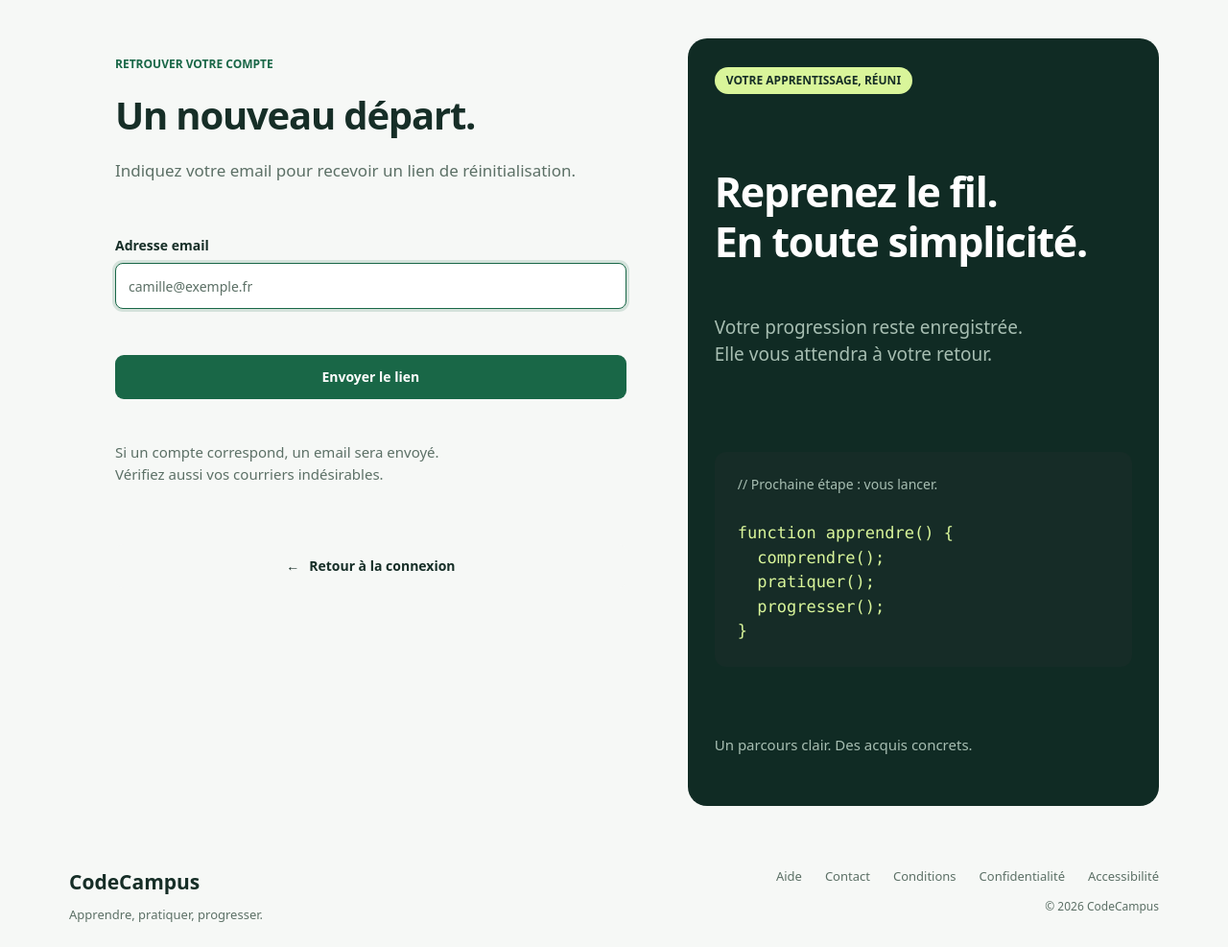
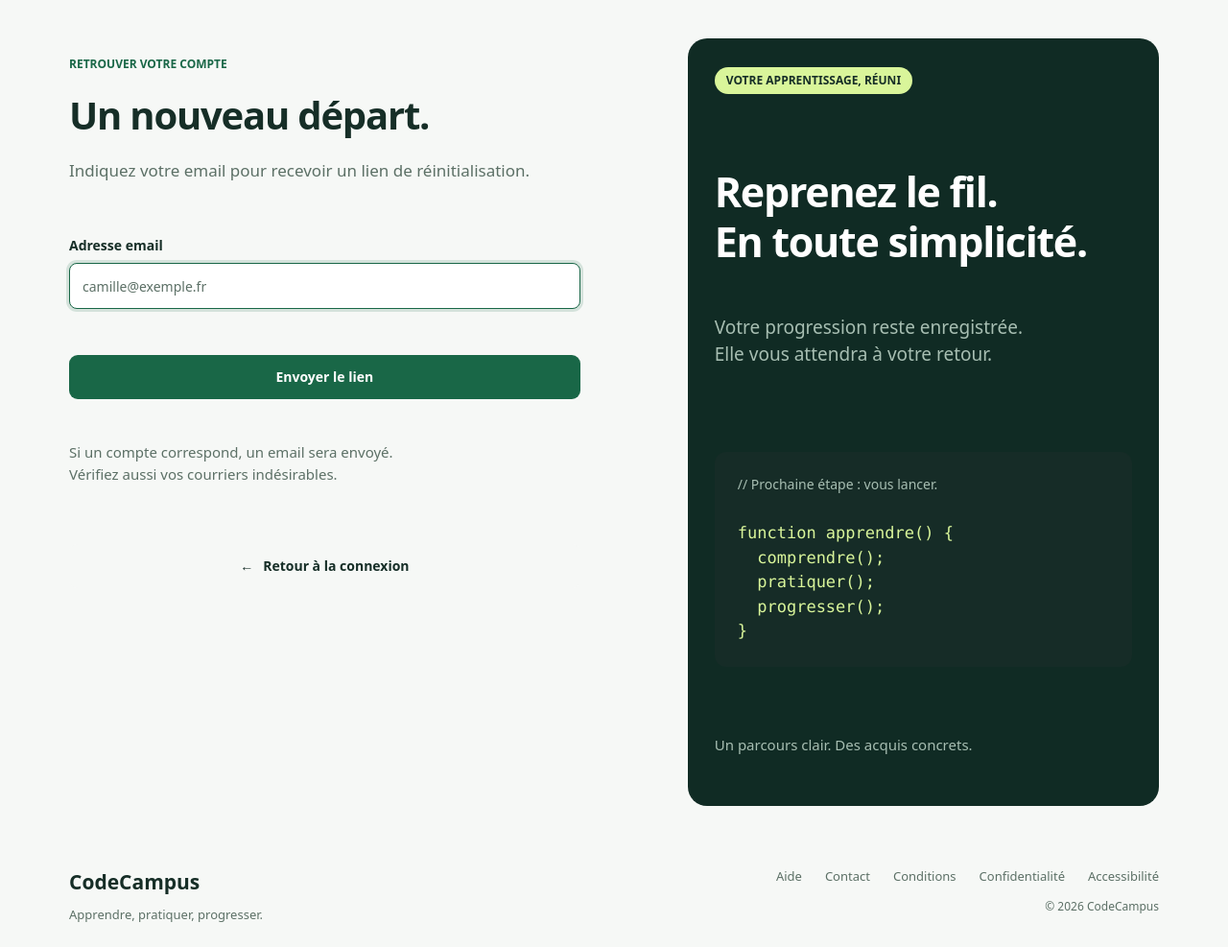
Before and after one commit to lucaszebre/ANNUALPROJECT-IWJ3, a Laravel app: page /forgot-password in a window 1280 px wide. Shown: the part 89-1076 px from the top of the page at 96% size. Run offline with Laravel 12, Linux system fonts and the light colour scheme; style sheets or scripts are compiled from the project's sources; parts of the project's set-up code (start-up, migrations or seed data) failed here and were passed over; some libraries are stand-ins or nearby versions.

Commit message:
fix(ui): align the sign-in form with the logo
The form column had a 48 px left margin on desktop and was centred below 1280 px, so it did not start on the same edge as the header brand.

```diff
--- a/resources/views/components/auth/page.blade.php
+++ b/resources/views/components/auth/page.blade.php
@@ -13,7 +13,7 @@
 
 <x-layouts.app :title="$title">
     <div class="page-x grid gap-16 py-10 xl:grid-cols-[616fr_568fr] xl:gap-28">
-        <div class="mx-auto w-full max-w-[568px] pt-4 sm:pt-8 xl:mx-0 xl:ml-12 xl:pt-[18px]">
+        <div class="w-full max-w-[568px] pt-4 sm:pt-8 xl:pt-[18px]">
             <p class="text-2xs font-semibold text-primary uppercase">{{ $eyebrow }}</p>
             <h1 class="mt-5 text-title leading-[1.22] tracking-[-0.03em] sm:text-[40px]">{{ $heading }}</h1>
             @if ($intro)
```
